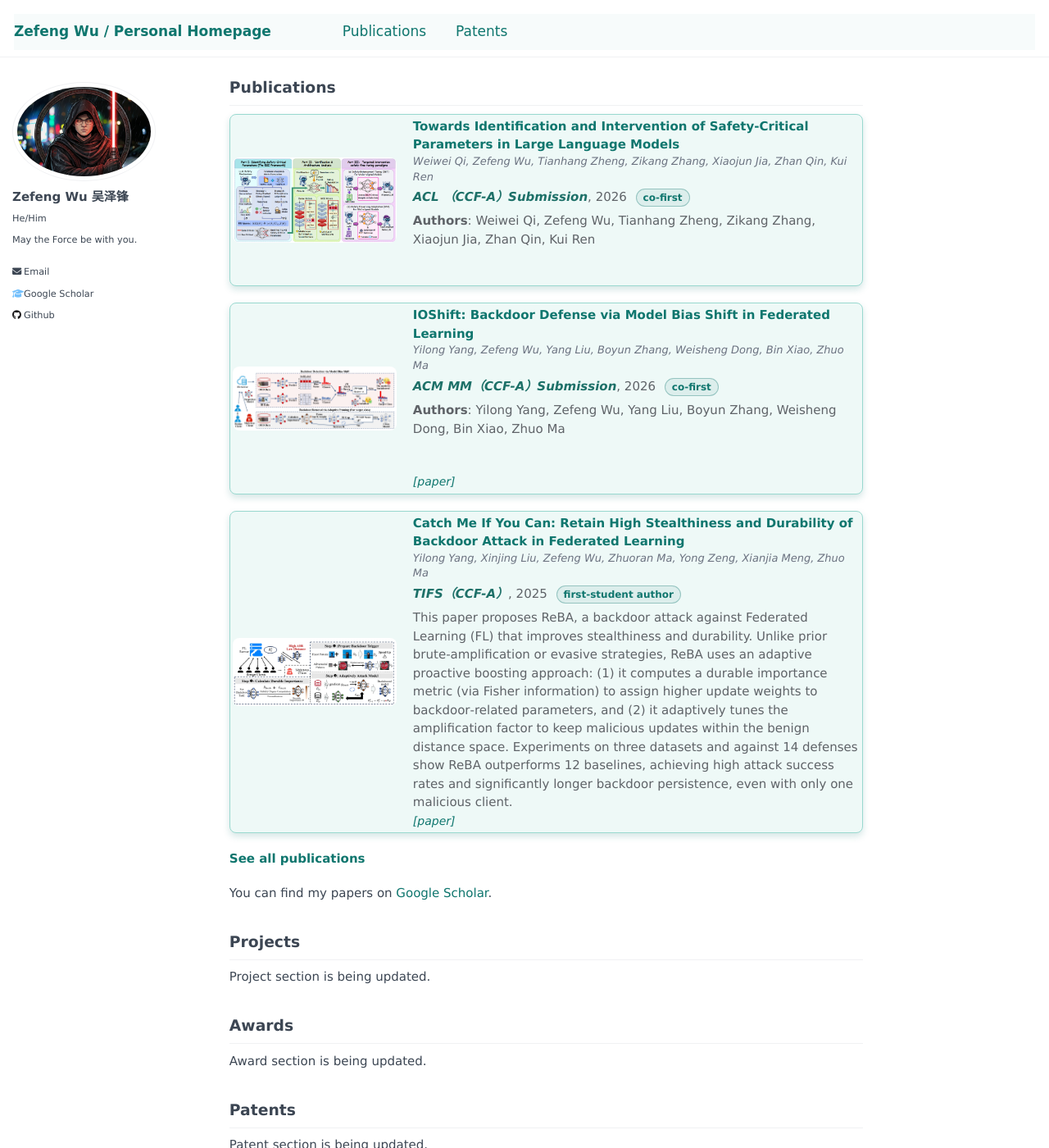
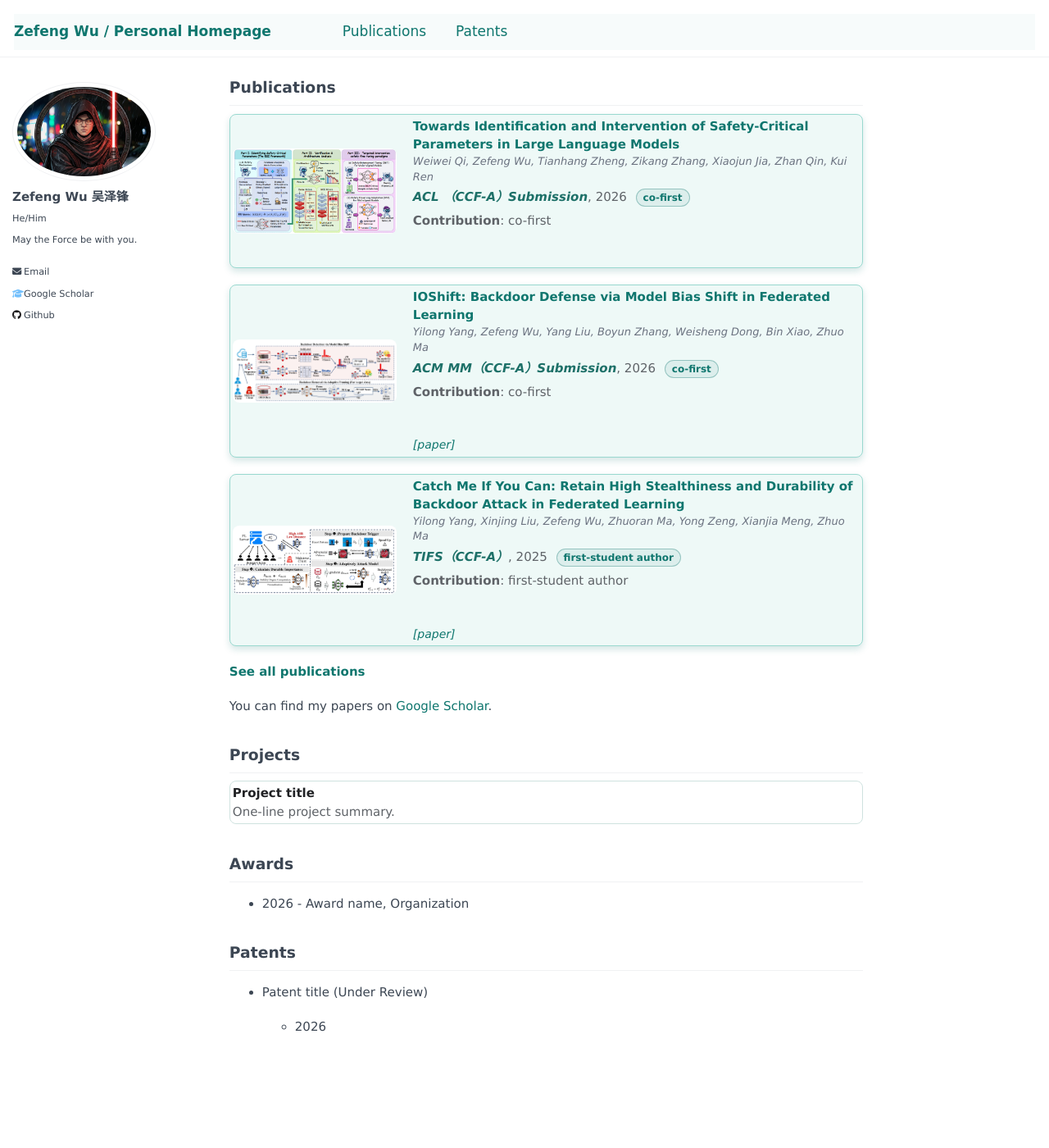
Before and after one commit to windansnowman/windansnowman.github.io, a Jekyll site: the page built from _pages/about.md, in a window 1280 px wide and 1400 px high, scrolled down 690 px. Shown: the whole window at 82% size. Built offline with Jekyll 4.4.1, drawn with Linux system fonts in a browser that asks for light colours; some web fonts are replaced.

Commit message:
Update personal homepage

```diff
--- a/_pages/about.md
+++ b/_pages/about.md
@@ -297,12 +297,47 @@ You can find my papers on [Google Scholar](https://scholar.google.com/citations?
 
 Projects
 --------
+{% if site.data.profile_sections.projects and site.data.profile_sections.projects.size > 0 %}
+{% for item in site.data.profile_sections.projects %}
+<div class="project-card">
+    <div style="display: flex; align-items: center;">
+        {% if item.image and item.image != "" %}
+            <img src="{{ item.image }}" alt="{{ item.title }}" width="200" height="110" style="margin-right: 20px; border-radius: 8px; object-fit: cover;">
+        {% endif %}
+        <div>
+            {% if item.url and item.url != "" %}
+                <strong><a href="{{ item.url }}">{{ item.title }}</a></strong><br>
+            {% else %}
+                <strong>{{ item.title }}</strong><br>
+            {% endif %}
+            {{ item.summary }}
+        </div>
+    </div>
+</div>
+{% endfor %}
+{% else %}
 Project section is being updated.
+{% endif %}
 
 Awards
 --------
+{% if site.data.profile_sections.awards and site.data.profile_sections.awards.size > 0 %}
+{% for item in site.data.profile_sections.awards %}
+- {{ item.year }} - {{ item.title }}{% if item.issuer and item.issuer != "" %}, {{ item.issuer }}{% endif %}
+{% endfor %}
+{% else %}
 Award section is being updated.
+{% endif %}
 
 Patents
 --------
+{% if site.data.profile_sections.patents and site.data.profile_sections.patents.size > 0 %}
+{% for item in site.data.profile_sections.patents %}
+- {% if item.url and item.url != "" %}[{{ item.title }}]({{ item.url }}){% else %}{{ item.title }}{% endif %}
+    {% if item.status and item.status != "" %}({{ item.status }}){% endif %}
+    {% if item.id and item.id != "" %}- {{ item.id }}{% endif %}
+    {% if item.year and item.year != "" %}- {{ item.year }}{% endif %}
+{% endfor %}
+{% else %}
 Patent section is being updated.
+{% endif %}
--- a/_publications/2026-03-01-safety-critical-parameters-llm.md
+++ b/_publications/2026-03-01-safety-critical-parameters-llm.md
@@ -13,7 +13,7 @@ header:
   teaser: "/images/wzf_paper3.png"
 ---
 
-**Authors**: Weiwei Qi, Zefeng Wu, Tianhang Zheng, Zikang Zhang, Xiaojun Jia, Zhan Qin, Kui Ren
+
 
 **Contribution**: co-first
 
```
Also changed, not shown: PROFILE_SECTIONS_INPUT.md (added, +13 -0 lines), _data/profile_sections.yml (added, +17 -0 lines), _publications/2025-09-01-catch-me-if-you-can.md (+2 -2 lines), _publications/2026-02-01-ioshift.md (+1 -1 lines).
